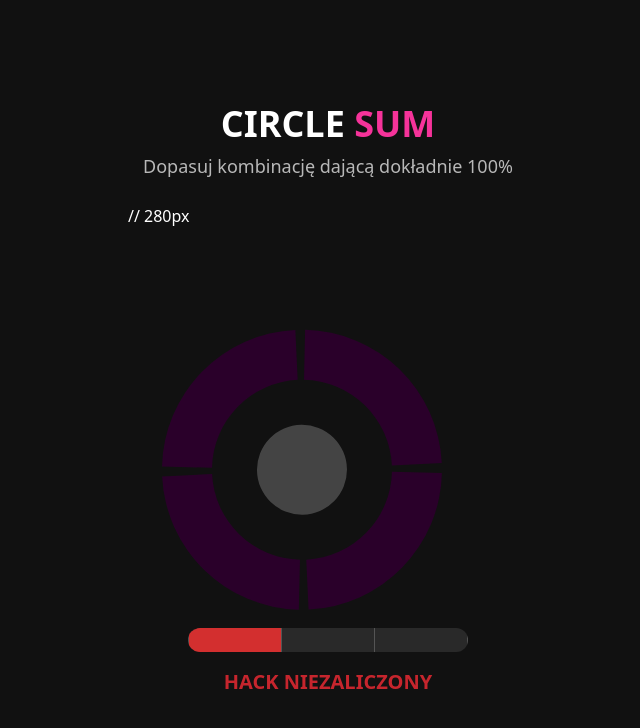
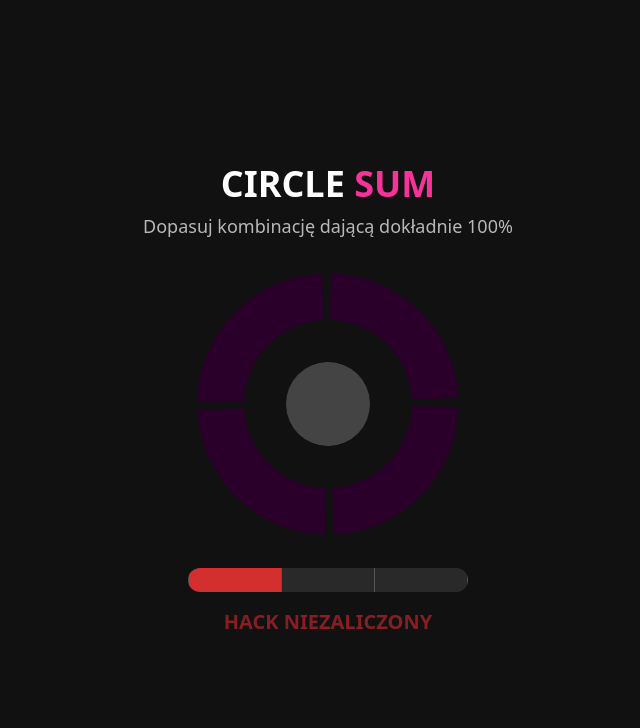
Before and after one commit to tonieninja/tonieninja.github.io, a React (Vite) app: page / in a window 1280 px wide. Shown: the top 728 px of the page, without its empty margins (312-952 px from the left). Built offline with nearby package versions, Linux system fonts and the light colour scheme.

Commit message:
Last Fix

```diff
--- a/src/CircleSumGame.jsx
+++ b/src/CircleSumGame.jsx
@@ -3,13 +3,13 @@ import React, { useEffect, useState, useRef } from 'react';
 import { motion } from 'framer-motion';
 
 const TOTAL = 4;
-const OUTER_R = 140; // 140
-const INNER_R_SEG = 90; //130
-const INNER_R_FILL = 45; //70
+const OUTER_R = 140;
+const INNER_R_SEG = 90;
+const INNER_R_FILL = 45;
 const OFFSET_BASE = 16;
 const MAX_TOTAL = 150;
 const GAP = 4;
-const CYCLE_TIME = 5000; // 5s
+const CYCLE_TIME = 4500; // 5s
 const MAX_CYCLES = 3;
 
 const COLOR_IDLE = '#2a002a';
@@ -168,9 +168,9 @@ export default function CircleSumGame() {
         Dopasuj kombinację dającą dokładnie 100%
       </p>
 
-      <div className="relative w-[400px] h-[400px]"> // 280px
+      <div className="relative w-[280px] h-[280px]">
         <motion.svg
-          viewBox="0 0 400 400" // 300 300
+          viewBox="0 0 300 300"
           className="absolute inset-0"
           animate={{ rotate: 360 }}
           transition={{ repeat: Infinity, duration: 8, ease: 'linear' }}
```
